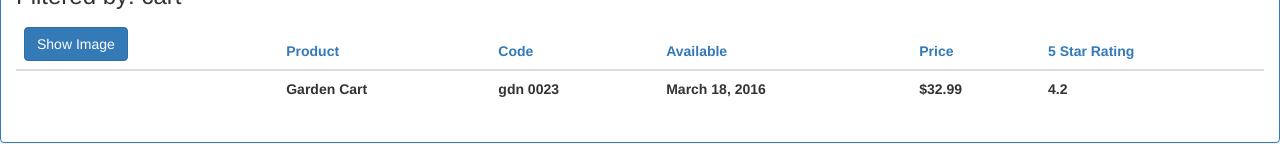
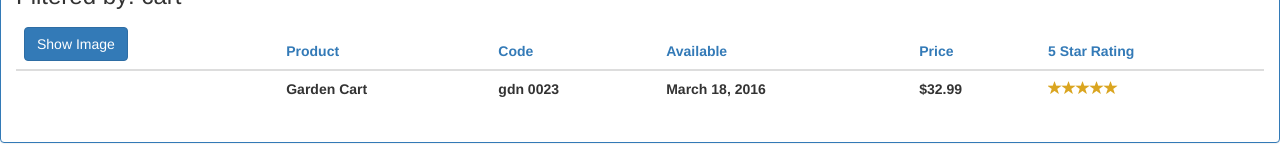
Before and after one commit to DeloitteDigitalAT/pluralsight, an Angular app in the folder angular-getting-tarted/APM/: page /welcome in a window 1280 px wide. Shown: the part 204-364 px from the top of the page. Built offline with nearby package versions, Linux system fonts and the light colour scheme.

Commit message:
- Finished module o'Building nested components'

```diff
--- a/angular-getting-tarted/APM/src/app/app.module.ts
+++ b/angular-getting-tarted/APM/src/app/app.module.ts
@@ -4,13 +4,15 @@ import { FormsModule } from '@angular/forms';
 
 import { AppComponent } from './app.component';
 import { ProductListComponent } from './products/product-list.component';
-import { ConvertToSpaces } from "./shared/convert-to-spaces.pipe";
+import { ConvertToSpaces } from './shared/convert-to-spaces.pipe';
+import { StarComponent } from './shared/start.component';
 
 @NgModule({
   declarations: [
     AppComponent,
     ProductListComponent,
-    ConvertToSpaces
+    ConvertToSpaces,
+    StarComponent
   ],
   imports: [
     BrowserModule,
--- a/angular-getting-tarted/APM/src/app/products/product-list.component.html
+++ b/angular-getting-tarted/APM/src/app/products/product-list.component.html
@@ -44,7 +44,11 @@
                         <th>{{ product.productCode | lowercase | convertToSpaces:'-'}}</th>
                         <th>{{ product.releaseDate}}</th>
                         <th>{{ product.price | currency:'USD':true:'1.2-2'}}</th>
-                        <th>{{ product.starRating}}</th>
+                        <th>
+                            <pm-star
+                            [rating] = 'product.starRating'
+                            (ratingClicked) = 'onRatingClicked($event)'></pm-star>
+                        </th>
                     </tr>
                 </tbody>
             </table>
--- a/angular-getting-tarted/APM/src/app/products/product-list.component.ts
+++ b/angular-getting-tarted/APM/src/app/products/product-list.component.ts
@@ -64,4 +64,8 @@ export class ProductListComponent implements OnInit {
     ngOnInit(): void {
         console.log("I am using OnInit() :)")
     }
+
+    onRatingClicked(message: string): void {
+        this.pageTitle = "Product Lis: " + message;
+    }
 }
--- a/angular-getting-tarted/APM/src/app/shared/star.component.css
+++ b/angular-getting-tarted/APM/src/app/shared/star.component.css
@@ -4,3 +4,7 @@
 div {
     cursor: pointer;
 }
+
+.glyphicon {
+    color: goldenrod
+}
--- a/angular-getting-tarted/APM/src/app/shared/star.component.html
+++ b/angular-getting-tarted/APM/src/app/shared/star.component.html
@@ -1,7 +1,8 @@
 <div class="crop"
     [style.width.px]="starWidth"
-    [title]="rating">
-    <div style="width: 86px">
+    [title]="rating"
+    (click)="onClick()">
+    <div [style.width.px]="WIDTH">
         <span class="glyphicon glyphicon-star"></span>
         <span class="glyphicon glyphicon-star"></span>
         <span class="glyphicon glyphicon-star"></span>
--- /dev/null
+++ b/angular-getting-tarted/APM/src/app/shared/start.component.ts
@@ -0,0 +1,27 @@
+
+import { Component, OnChanges, Input, Output, EventEmitter } from '@angular/core';
+
+
+@Component({
+    selector: 'pm-star',
+    templateUrl: './star.component.html',
+    styleUrls: ['./star.component.css']
+})
+
+export class StarComponent implements OnChanges {
+
+    WIDTH: number = 86;
+    MAX_STARS: number = 5;
+
+    @Input() rating: number;
+    starWidth: number;
+    @Output() ratingClicked: EventEmitter<string> = new EventEmitter<string>();
+
+    ngOnChanges(): void {
+        this.starWidth = this.rating * this.WIDTH / this.MAX_STARS;
+    }
+
+    onClick(): void {
+        this.ratingClicked.emit(`The rating ${this.rating} was clicked!`)
+    }
+}
```
